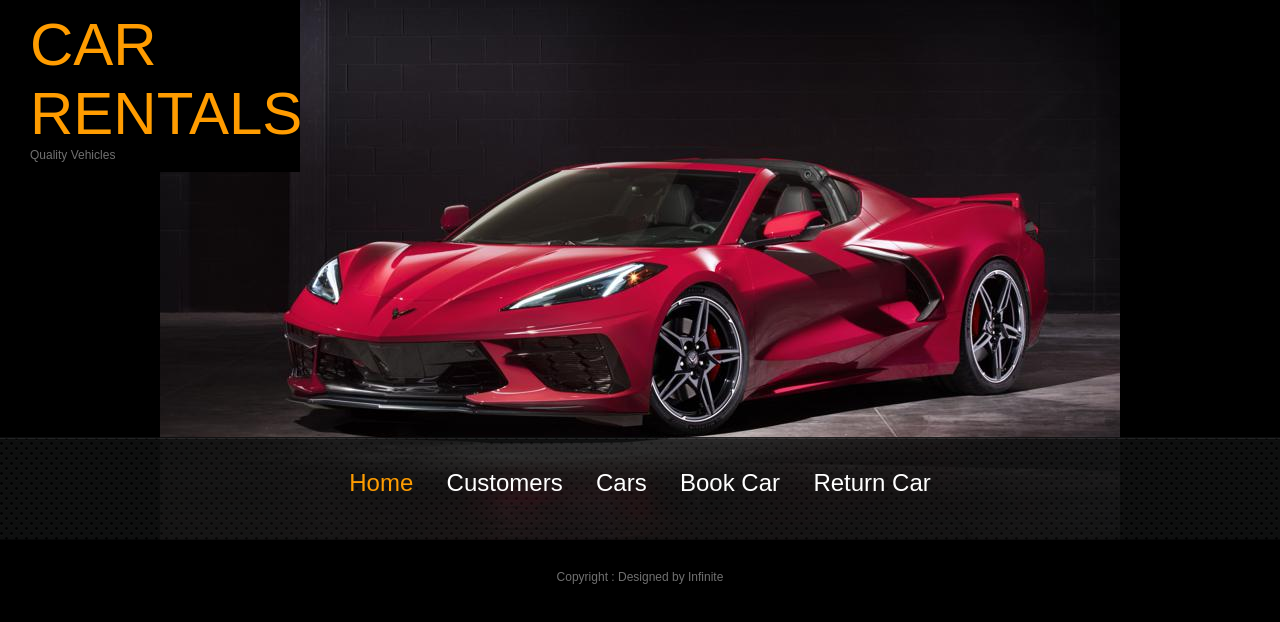
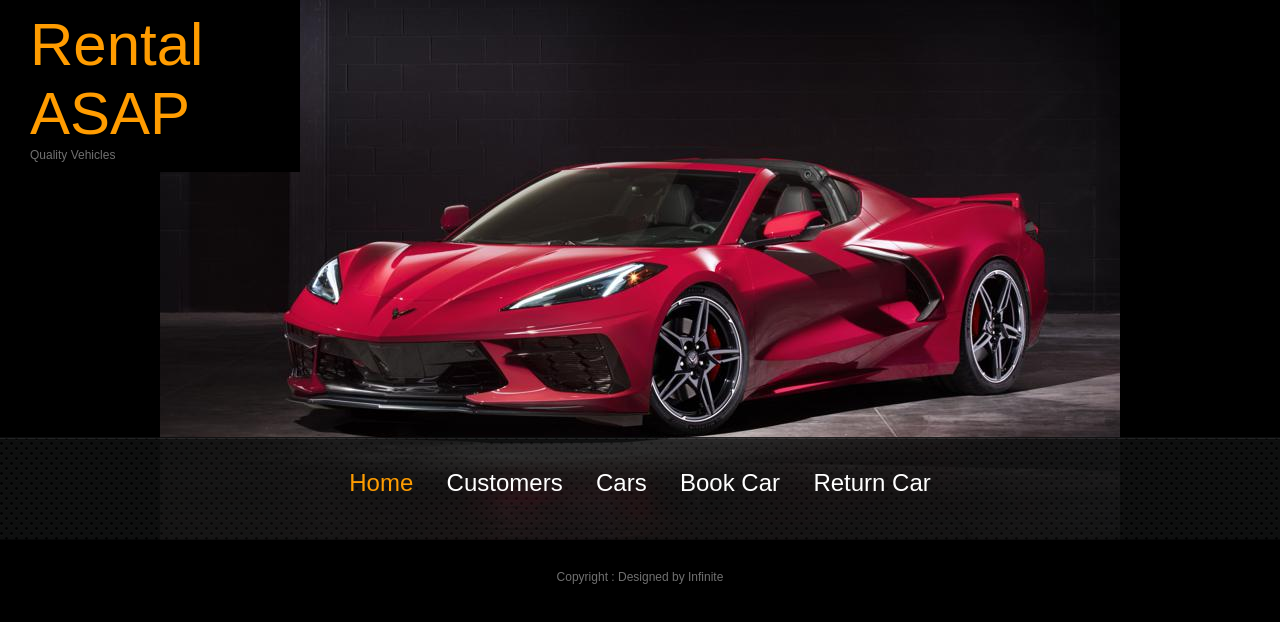
Before and after one commit to rishabh199/car_rental, a plain HTML site: page index.html in a window 1280 px wide. Drawn offline with Linux system fonts and the light colour scheme.

Commit message:
second change

```diff
--- a/index.html
+++ b/index.html
@@ -1,7 +1,7 @@
 <!DOCTYPE html>
 <html>
     <head>
-        <title>Car Rental </title>
+        <title> Rental ASAP        </title>
         <link href="styles.css" rel="stylesheet" type="text/css" />
 
     </head>
@@ -9,7 +9,7 @@
   <div id="header">
 
   <div class="logoBackground">
-  	<div class="logo">CAR RENTALS</div>
+  	<div class="logo">Rental ASAP    </div>
     <div class="author">Quality Vehicles</div>
   </div>
   <div class="menu">
```
